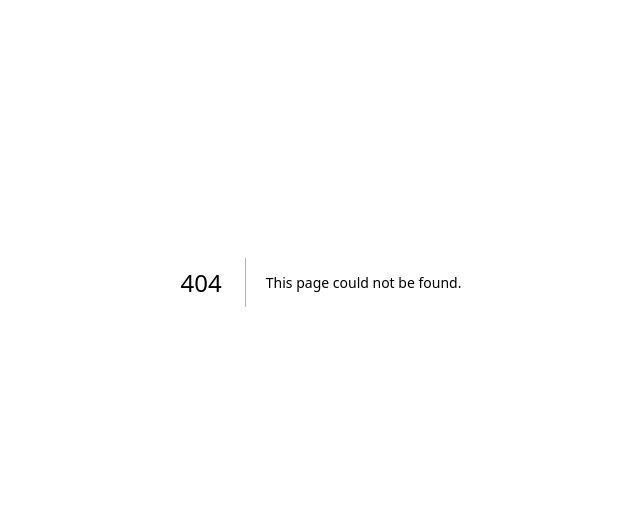
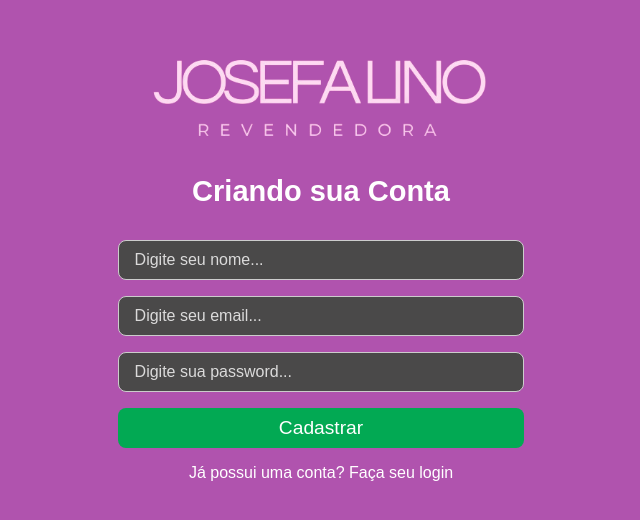
Before and after one commit to EvertonLDS815/product-fro-natura, a Next.js app: page /signup in a window 1280 px wide. Before the commit this address had no page. Shown: the part 118-638 px from the top of the page, without its empty margins (319-959 px from the left). Built offline with nearby package versions, Linux system fonts and the light colour scheme.

Commit message:
feat: add Signup page

```diff
--- /dev/null
+++ b/src/pages/signup/index.tsx
@@ -0,0 +1,39 @@
+import Head from 'next/head';
+import Image from 'next/image';
+import styles from '../../../styles/Home.module.scss';
+import Logo from '../../../public/logo-jl-2.png';
+
+import { Input } from '../../components/ui/input';
+import {Button} from '../../components/ui/button';
+import Link from 'next/link';
+
+export default function Signup() {
+  return (
+    <>
+      <Head>
+        <title>Natura - Signup</title>
+      </Head>
+
+      <div className={styles.containerCenter}>
+        <Image src={Logo} alt="logo do site" />
+
+        <div className={styles.login}>
+            <h2 className={styles.titlePage}>Criando sua Conta</h2>
+          <form>
+            <Input type="text" placeholder={'Digite seu nome...'} />
+            <Input type="email" placeholder={'Digite seu email...'} />
+            <Input type="password" placeholder={'Digite sua password...'} />
+            <Button
+              type="submit"
+              loading={false}
+            >Cadastrar</Button>
+          </form>
+
+          <Link href="/" legacyBehavior>
+            <a className={styles.text}>Já possui uma conta? Faça seu login</a>
+          </Link>
+        </div>
+      </div>
+    </>
+  )
+}
--- a/styles/Home.module.scss
+++ b/styles/Home.module.scss
@@ -5,10 +5,14 @@
     align-items: center;
     flex-direction: column;
     color: var(--gray);
+
+    img {
+        width: 350px;
+        height: auto;
+    }
 }
 
 .login {
-    margin-top: 2rem;
     width: 500px;
     display: flex;
     align-items: center;
@@ -34,6 +38,11 @@
     cursor: pointer;
 }
 
+.titlePage {
+    color: white;
+    font-size: 29px;
+    margin-bottom: 2rem;
+}
 @media (max-width: 500px) {
     .containerCenter img {
         width: 90vw;
--- a/styles/global.scss
+++ b/styles/global.scss
@@ -10,18 +10,18 @@
     --black: #000;
     --gray: #ccc;
     --primary-light: #e173b6;
-    --dark-900: #390625;
+    --dark-900: #b053ae;
     --dark-600: #613851;
     --mar-800: #643843;
     --mar-700: #563d4c;
     --mar-500: #C88EA7;
     --mar-300: #E7CBCB;
 
-    --input-color: #271120;
+    --input-color: #4a4949;
     --input-color-hov: #402f3a;
     --des-green: #3fffa3;
 
-    --pink-button: #a71079;
+    --pink-button: #02a953;
     --blue-hov: #03a9f4;
 }
 
```
Also changed, not shown: src/pages/index.tsx (+4 -4 lines), public/logo-jl-2.png (added).
